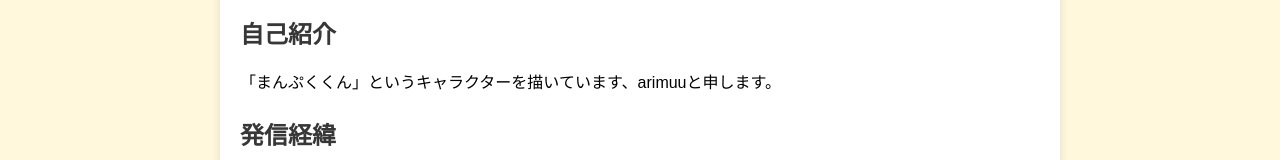
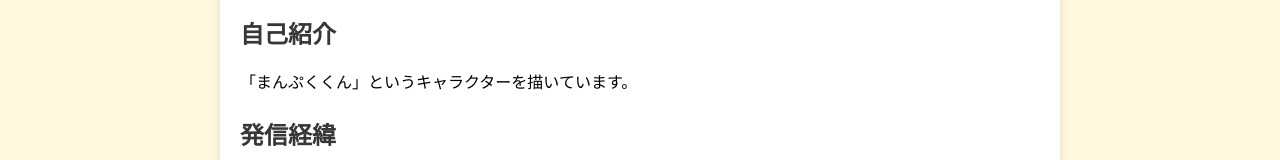
Before and after one commit to kkawailab/mutsumi, a plain HTML site: page index.html in a window 1280 px wide. Shown: the part 198-358 px from the top of the page. Drawn offline with Linux system fonts and the light colour scheme.

Commit message:
Update index.html

```diff
--- a/index.html
+++ b/index.html
@@ -59,7 +59,7 @@
 
   <section>
     <h2>自己紹介</h2>
-    <p>「まんぷくくん」というキャラクターを描いています、arimuuと申します。</p>
+    <p>「まんぷくくん」というキャラクターを描いています。</p>
     <h2>発信経緯</h2>
     <p>私自身、高校時代に摂食障害(過食嘔吐・下剤乱用)になり、自信も心も全て失ってしまった時期があります。そのため、「私のように自信がない人・負の感情を抱えている人を、自分のイラストやデザインで救いたい」という思いからこの活動をしています。</p>
   </section>
```
